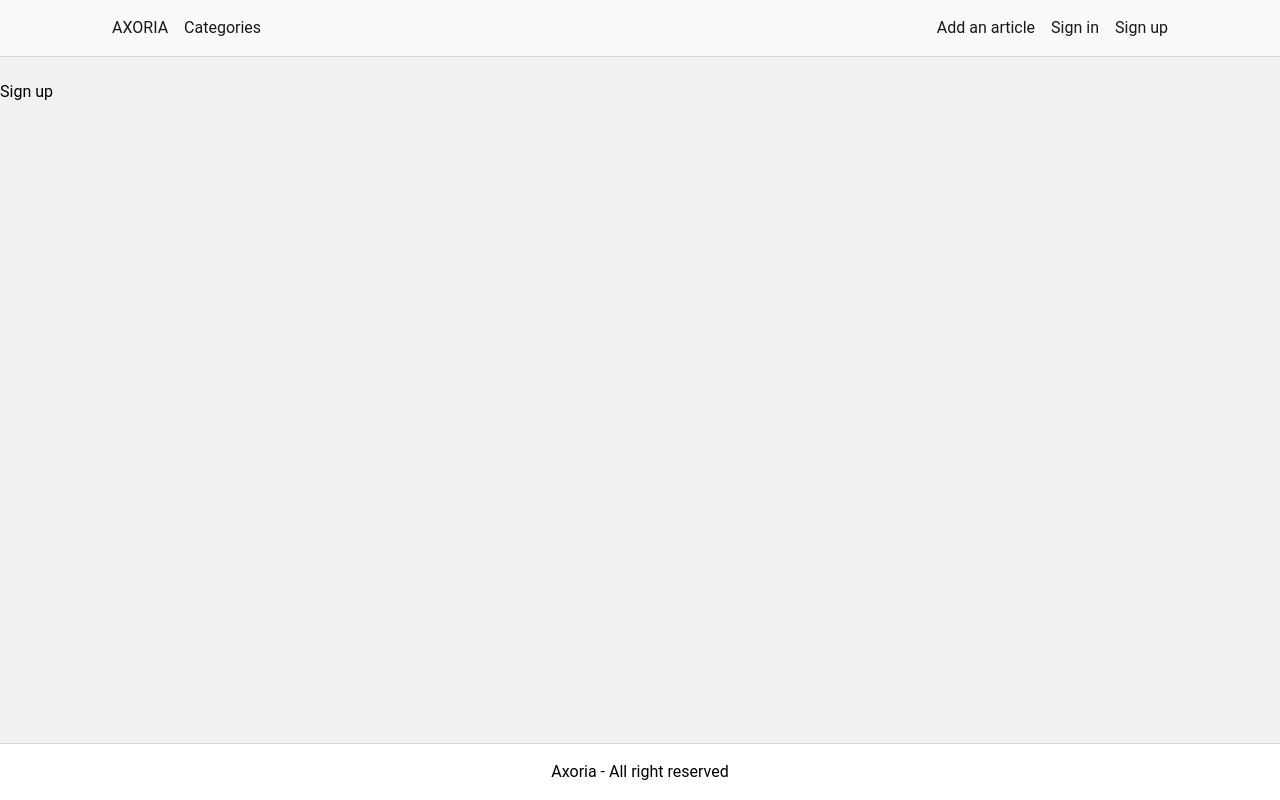
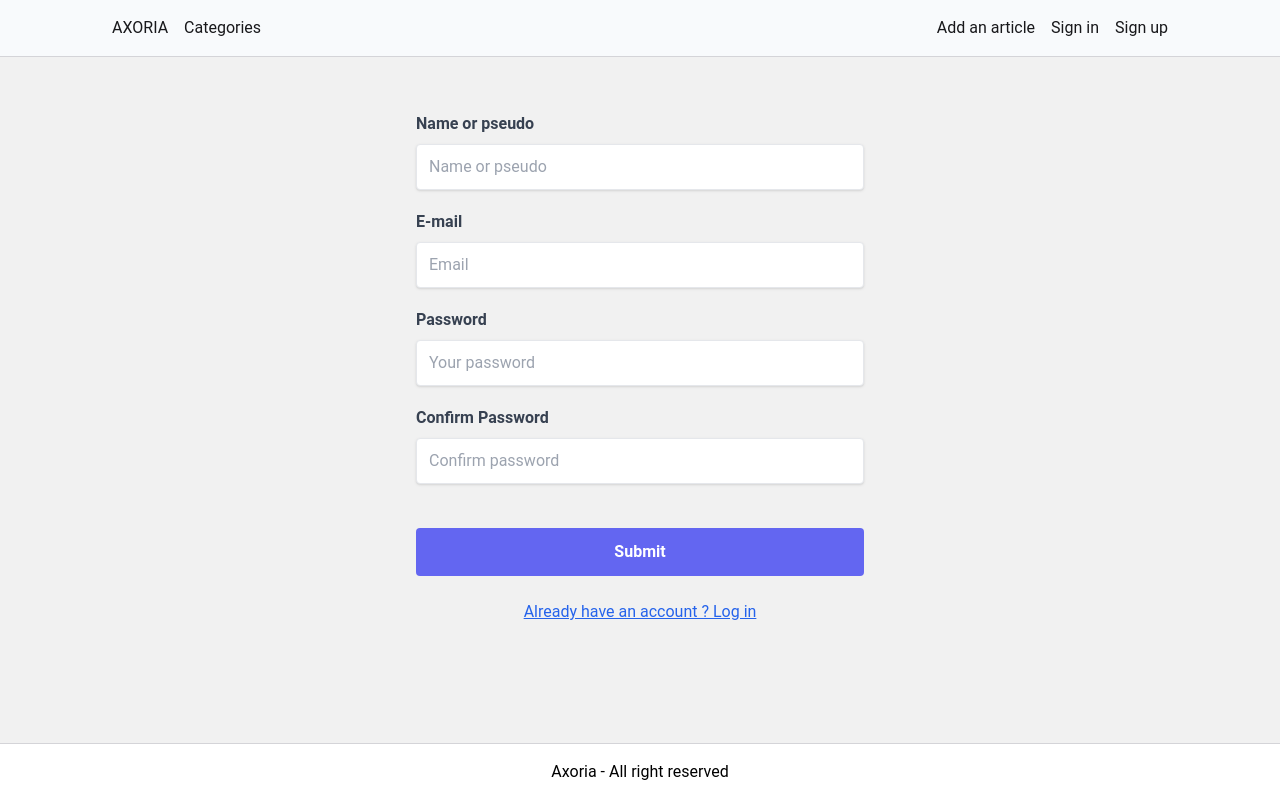
Before and after one commit to Sarah-0911/axoria-blog, a Next.js app: page /signup in a window 1280 px wide. Built offline with nearby package versions, Linux system fonts and the light colour scheme.

Commit message:
UI de la page d'inscription ok

```diff
--- a/src/app/(auth)/signup/page.jsx
+++ b/src/app/(auth)/signup/page.jsx
@@ -1,7 +1,63 @@
 export default function page() {
   return (
-    <div>
-      <h1 className="mt-20">Sign up</h1>
-    </div>
+    <form
+    className="max-w-md mx-auto mt-28"
+    >
+      <label htmlFor="userName" className="f-label">
+        Name or pseudo
+      </label>
+      <input
+      type="text"
+      className="f-auth-input"
+      id="userName"
+      name="userName"
+      placeholder="Name or pseudo"
+      required
+       />
+
+      <label htmlFor="email" className="f-label">
+        E-mail
+      </label>
+      <input
+      type="email"
+      className="f-auth-input"
+      id="email"
+      name="email"
+      placeholder="Email"
+      required
+       />
+
+      <label htmlFor="password" className="f-label">
+        Password
+      </label>
+      <input
+      type="password"
+      className="f-auth-input"
+      id="password"
+      name="password"
+      placeholder="Your password"
+      required
+       />
+
+      <label htmlFor="passwordConfirm" className="f-label">
+        Confirm Password
+      </label>
+      <input
+      type="password"
+      className="f-auth-input"
+      id="passwordConfirm"
+      name="passwordConfirm"
+      placeholder="Confirm password"
+      required
+       />
+
+       <button
+       className="w-full bg-indigo-500 hover:bg-indigo-700 text-white rounded font-bold py-3 px-4 my-6 border-none">
+        Submit
+       </button>
+       <a href="/signin" className="mb-5 underline text-blue-600 block text-center">
+        Already have an account ? Log in
+       </a>
+    </form>
   )
 }
--- a/src/app/globals.css
+++ b/src/app/globals.css
@@ -36,3 +36,6 @@
 .f-label {
   @apply block pb-2 text-gray-700 font-semibold
 }
+.f-auth-input {
+  @apply shadow border rounded w-full appearance-none p-3 text-gray-700 leading-tight mb-5 focus:outline-slate-400
+}
```
